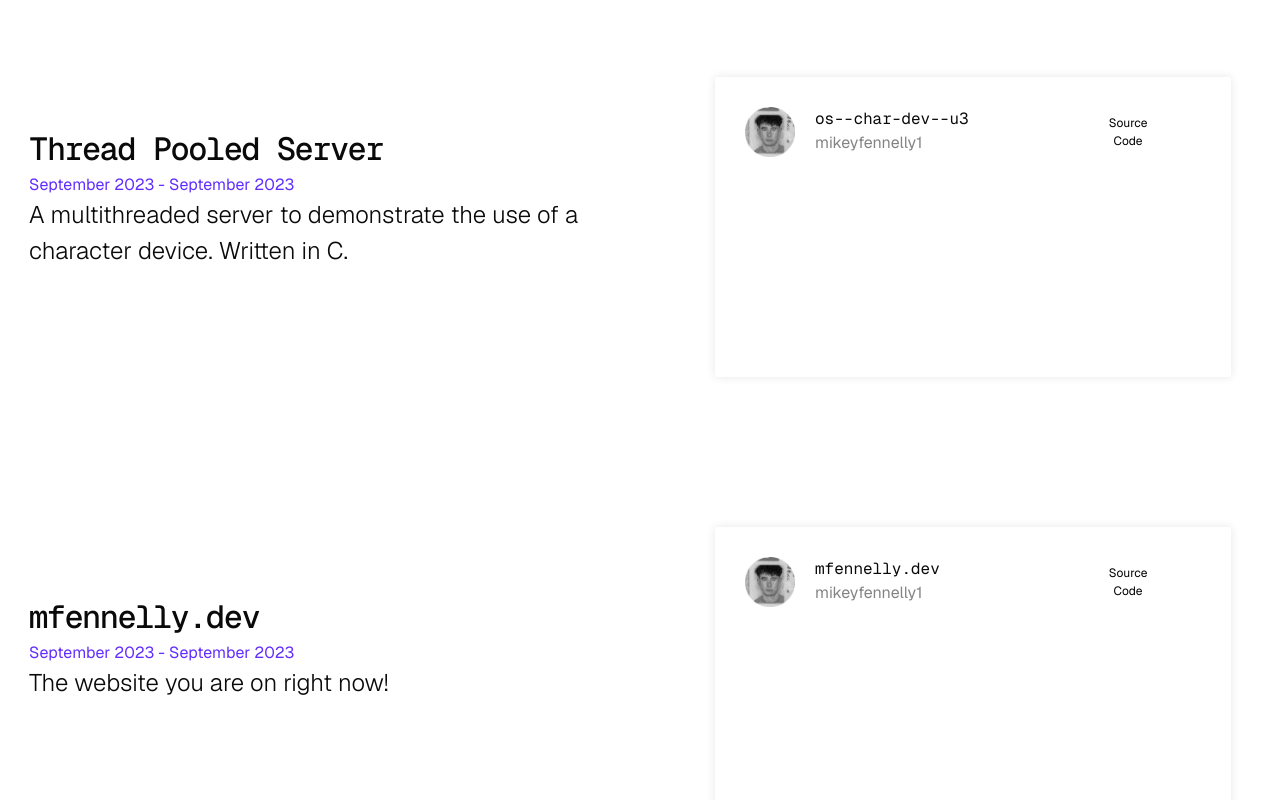
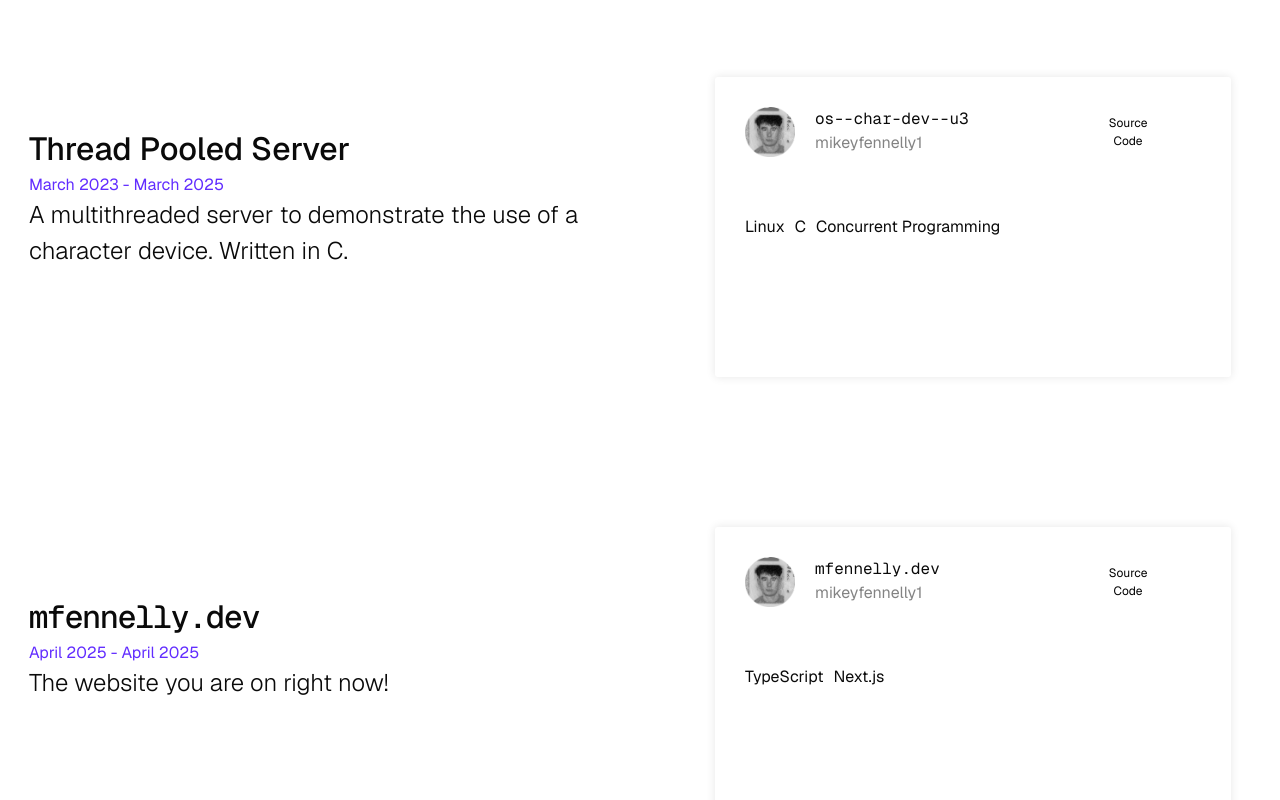
Before and after one commit to mikeyfennelly1/mfennelly.dev, a Next.js app: page /other-software-projects in a window 1280 px wide. Shown: the part 360-1160 px from the top of the page. Built offline with nearby package versions, Linux system fonts and the light colour scheme.

Commit message:
other software projects updated

```diff
--- a/src/app/linux-kernel-projects/page.tsx
+++ b/src/app/linux-kernel-projects/page.tsx
@@ -1,10 +1,8 @@
 "use client"
 
-import Project, {ProjectInterface} from "@/components/projects/project/Project";
-import GithubRepo, {RepoInterface} from "@/components/github-repo-component/GithubRepo";
-import {SoftwareProjectInterface} from "@/components/software-project/SoftwareProject";
+import {SoftwareProjectInterface, SoftwareProjects} from "@/components/software-project/SoftwareProject";
 
-const LinuxKernelProjects: SoftwareProjectInterface[] = [
+const LinuxKernelProjectsInfo: SoftwareProjectInterface[] = [
     {
         project: {
             projectName: "mrun",
@@ -50,31 +48,15 @@ const LinuxKernelProjects: SoftwareProjectInterface[] = [
 
 ];
 
-export default function SoftwareProjects() {
+export default function LinuxKernelProjects() {
     return (
         <>
             <section>
                 <h1 className={"large-padding-gap-top"}>Linux Kernel Projects</h1>
                 <p className={"small-separator medium-bottom-separator"}>Low level operating system technology is a topic that I have been getting very interested in since beginning college. Mark Burkley is a  man who has had huge influence on my work since starting college. This interest of mine has been largely fostered by Mark (perhaps unbeknownst to himself) so I have to give him his flowers for being an inspiration to some of the following work.</p>
-                {LinuxKernelProjects.map((p) => (
-                    <div key={Math.random()} className={"project-columns"}>
-                        <Project
-                            startDate={p.project.startDate}
-                            endDate={p.project.endDate}
-                            key={Math.random()}
-                            projectName={p.project.projectName}
-                            projectBrief={p.project.projectBrief}
-                            projectSourceCodeLink={p.project.projectSourceCodeLink}
-                        />
-                        <GithubRepo
-                            technologies={p.project.technologies}
-                            key={Math.random()}
-                            repoName={p.repo.repoName}
-                            description={""}
-                            repoURL={p.repo.repoURL}>
-                        </GithubRepo>
-                    </div>
-                ))}
+                <SoftwareProjects
+                    projects={LinuxKernelProjectsInfo}
+                ></SoftwareProjects>
             </section>
         </>
     )
--- a/src/app/other-software-projects/page.tsx
+++ b/src/app/other-software-projects/page.tsx
@@ -1,35 +1,47 @@
 "use client"
 
-import Project, {ProjectInterface} from "@/components/projects/project/Project";
-import GithubRepo from "@/components/github-repo-component/GithubRepo";
+import {ProjectInterface} from "@/components/projects/project/Project";
+import {
+    SoftwareProjectInterface,
+    SoftwareProjects,
+    SoftwareProjectsInterface
+} from "@/components/software-project/SoftwareProject";
 
 interface OtherSoftwareProjectsInterface {
     metadata: ProjectInterface;
     repoName: string;
 }
 
-const OtherSoftwareProjects: OtherSoftwareProjectsInterface[] = [
+const OtherSoftwareProjects: SoftwareProjectInterface[] = [
     {
-        metadata: {
+        project: {
             projectName: "Thread Pooled Server",
             projectBrief: "A multithreaded server to demonstrate the use of a character device. Written in C.",
-            projectSourceCodeLink: "https://github.com/mikeyfennelly1/os--char-dev--u3",
             technologies: ["Linux", "C", "Concurrent Programming"],
-            startDate: "September 2023",
-            endDate: "April 2024"
+            startDate: "March 2023",
+            endDate: "March 2025"
         },
-        repoName: "os--char-dev--u3"
+        repo: {
+            repoName: "os--char-dev--u3",
+            description: "Third iteration of the user space application to demonstrate usage of the character device\n",
+            repoURL: "https://github.com/mikeyfennelly1/os--char-dev--u3",
+        }
     },
     {
-        metadata: {
+        project: {
             projectName: "mfennelly.dev",
             projectBrief: "The website you are on right now!",
             projectSourceCodeLink: "https://github.com/mikeyfennelly1/mfennelly.dev",
-            technologies: ["TypeScript", "Next.js", "REST"],
-            startDate: "September 2023",
-            endDate: "April 2024"
+            technologies: ["TypeScript", "Next.js"],
+            startDate: "April 2025",
+            endDate: "April 2025"
         },
-        repoName: "mfennelly.dev"
+        repo: {
+            repoName: "mfennelly.dev",
+            description: "Source for my personal website\n",
+            repoURL: "https://github.com/mikeyfennelly1/mfennelly.dev",
+        }
+
     },
 ]
 
@@ -39,25 +51,9 @@ export default function Page() {
             <section>
                 <h1 className={"large-padding-gap-top"}>Other Software Projects</h1>
                 <p className={"small-separator medium-bottom-separator"}>Some other software projects.</p>
-                {OtherSoftwareProjects.map((p) => (
-                    <div key={Math.random()} className={"project-columns"}>
-                        <Project
-                            startDate={p.metadata.startDate}
-                            endDate={p.metadata.startDate}
-                            key={Math.random()}
-                            projectName={p.metadata.projectName}
-                            projectBrief={p.metadata.projectBrief}
-                            projectSourceCodeLink={p.metadata.projectSourceCodeLink}
-                            technologies={p.metadata.technologies}
-                        />
-                        <GithubRepo
-                            key={Math.random()}
-                            repoName={p.repoName} description={""} repoURL={""}>
-                        </GithubRepo>
-                    </div>
-                ))}
+                <SoftwareProjects projects={OtherSoftwareProjects}
+                ></SoftwareProjects>
             </section>
-
         </>
     )
 }
--- a/src/components/software-project/SoftwareProject.tsx
+++ b/src/components/software-project/SoftwareProject.tsx
@@ -4,6 +4,36 @@ import GithubRepo, {RepoInterface} from "@/components/github-repo-component/Gith
 export interface SoftwareProjectInterface {
     project: ProjectInterface;
     repo: RepoInterface;
+}
+
+export interface SoftwareProjectsInterface {
+    projects: SoftwareProjectInterface[];
+}
+
+export function SoftwareProjects({projects}: SoftwareProjectsInterface) {
+    return (
+        <>
+            {projects.map((p) => (
+                <div key={Math.random()} className={"project-columns"}>
+                    <Project
+                        startDate={p.project.startDate}
+                        endDate={p.project.endDate}
+                        key={Math.random()}
+                        projectName={p.project.projectName}
+                        projectBrief={p.project.projectBrief}
+                        projectSourceCodeLink={p.project.projectSourceCodeLink}
+                    />
+                    <GithubRepo
+                        technologies={p.project.technologies}
+                        key={Math.random()}
+                        repoName={p.repo.repoName}
+                        description={""}
+                        repoURL={p.repo.repoURL}>
+                    </GithubRepo>
+                </div>
+            ))}
+        </>
+    )
 }
 
 export default function SoftwareProject({project, repo}: SoftwareProjectInterface) {
```
